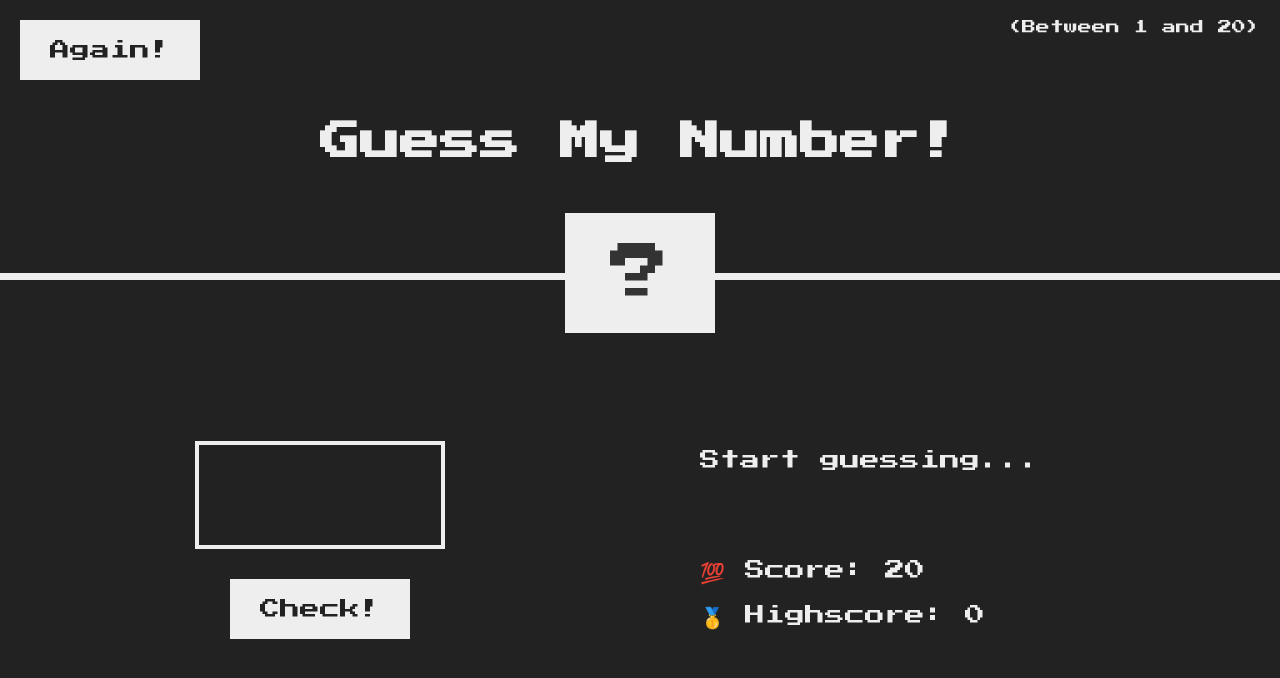
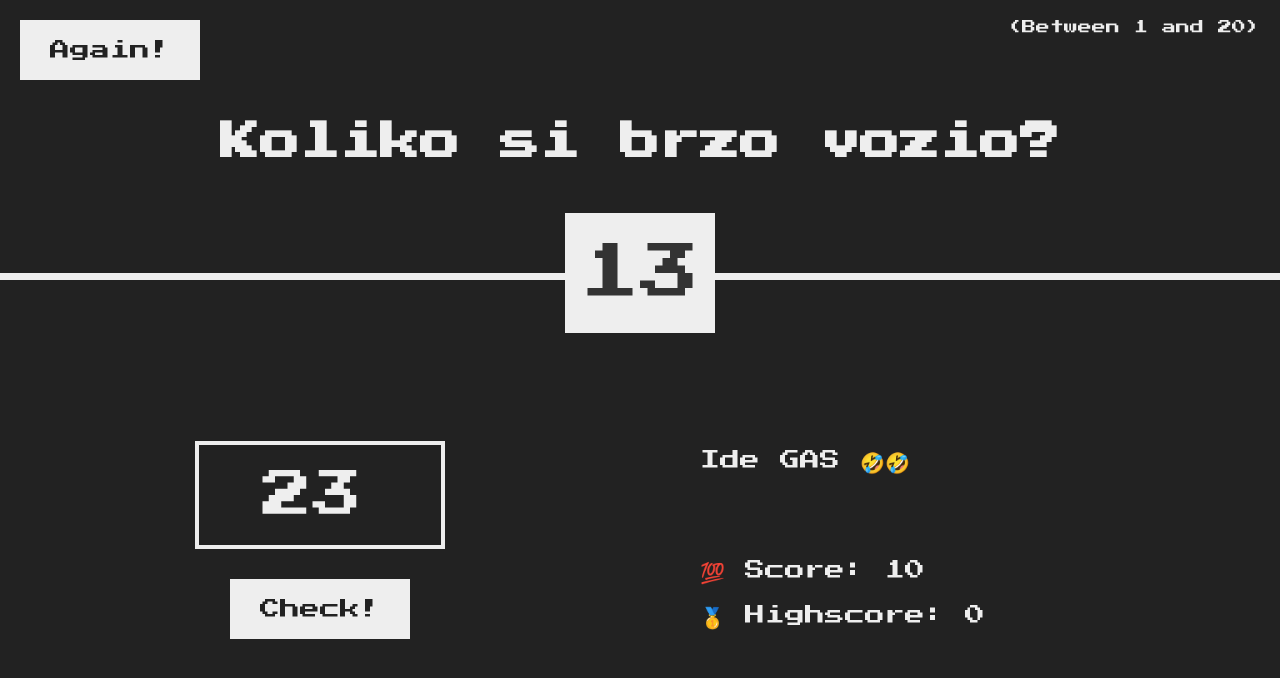
Before and after one commit to dlanger96/JavaScript, a plain HTML site: page 05-Guess-My-Number/starter/index.html in a window 1280 px wide. Drawn offline with Linux system fonts and the light colour scheme.

Commit message:
072 Dohvati i ispiši

```diff
--- a/05-Guess-My-Number/starter/index.html
+++ b/05-Guess-My-Number/starter/index.html
@@ -9,7 +9,7 @@
   </head>
   <body>
     <header>
-      <h1>Guess My Number!</h1>
+      <h1 class="headingOneText">Guess My Number!</h1>
       <p class="between">(Between 1 and 20)</p>
       <button class="btn again">Again!</button>
       <div class="number">?</div>
--- a/05-Guess-My-Number/starter/script.js
+++ b/05-Guess-My-Number/starter/script.js
@@ -1 +1,9 @@
 'use strict';
+
+console.log(document.querySelector('.message').textContent);
+document.querySelector('.message').textContent = 'Ide GAS 🤣🤣';
+document.querySelector('.headingOneText').textContent = 'Koliko si brzo vozio?';
+document.querySelector('.number').textContent = 13;
+document.querySelector('.score').textContent = 10;
+
+document.querySelector('.guess').value = 23;
```
Also changed, not shown: README.md.
